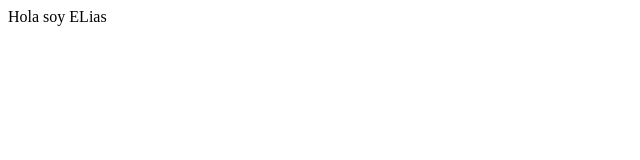
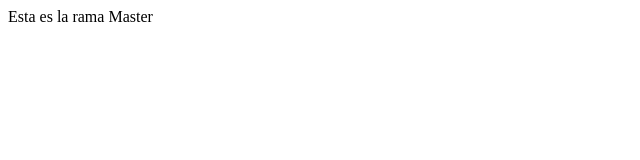
Before and after one commit to cafesit8/curso, a plain HTML site: page index.html in a window 1280 px wide. Shown: the full height of the page, 0-640 px from the left. Drawn offline with Linux system fonts and the light colour scheme.

Commit message:
se cambio nombre

```diff
--- a/index.html
+++ b/index.html
@@ -8,6 +8,6 @@
     <script src="index.js" defer></script>
 </head>
 <body>
-    Hola soy ELias
+    Esta es la rama Master
 </body>
 </html>
```
